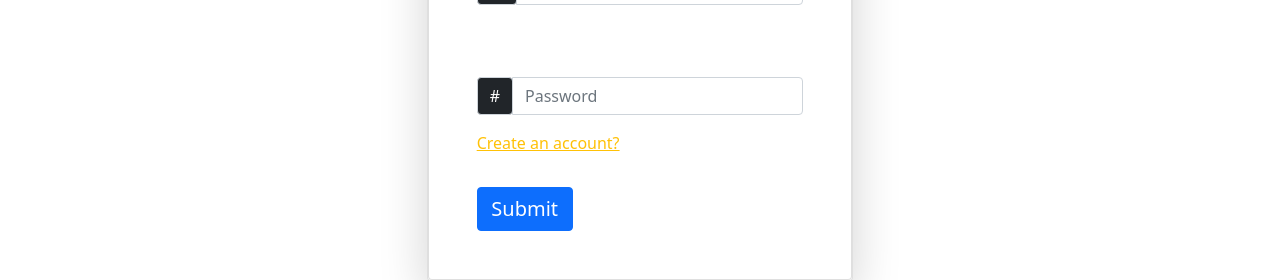
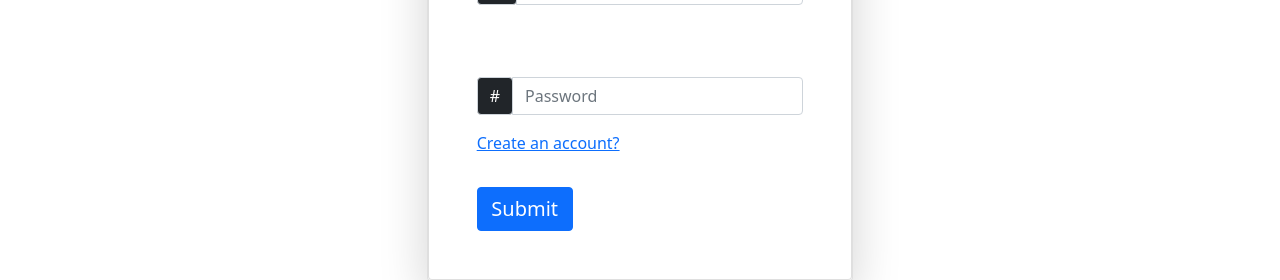
Before and after one commit to Berkeley-gov/body-mass-index-Client, a React (Create React App) app: page /login in a window 1280 px wide. Shown: the part 1380-1660 px from the top of the page. Built offline with nearby package versions, Linux system fonts and the light colour scheme; no server answers.

Commit message:
updated login page

```diff
--- a/src/components/user-login.component.js
+++ b/src/components/user-login.component.js
@@ -123,7 +123,7 @@ export default class UserLogin extends Component {
                             <p id="warning-text"></p>
 
                             <div className="nav-item">
-                                <a href="" className="text-warning stretched-link" onClick={()=> this.props.history.push('/users/add')} >Create an account?</a>
+                                <a className="text-primary stretched-link" onClick={()=> this.props.history.push('/users/add')} >Create an account?</a>
                             </div>
 
                             <div  className="form-group mt-2 pt-4" >
```
